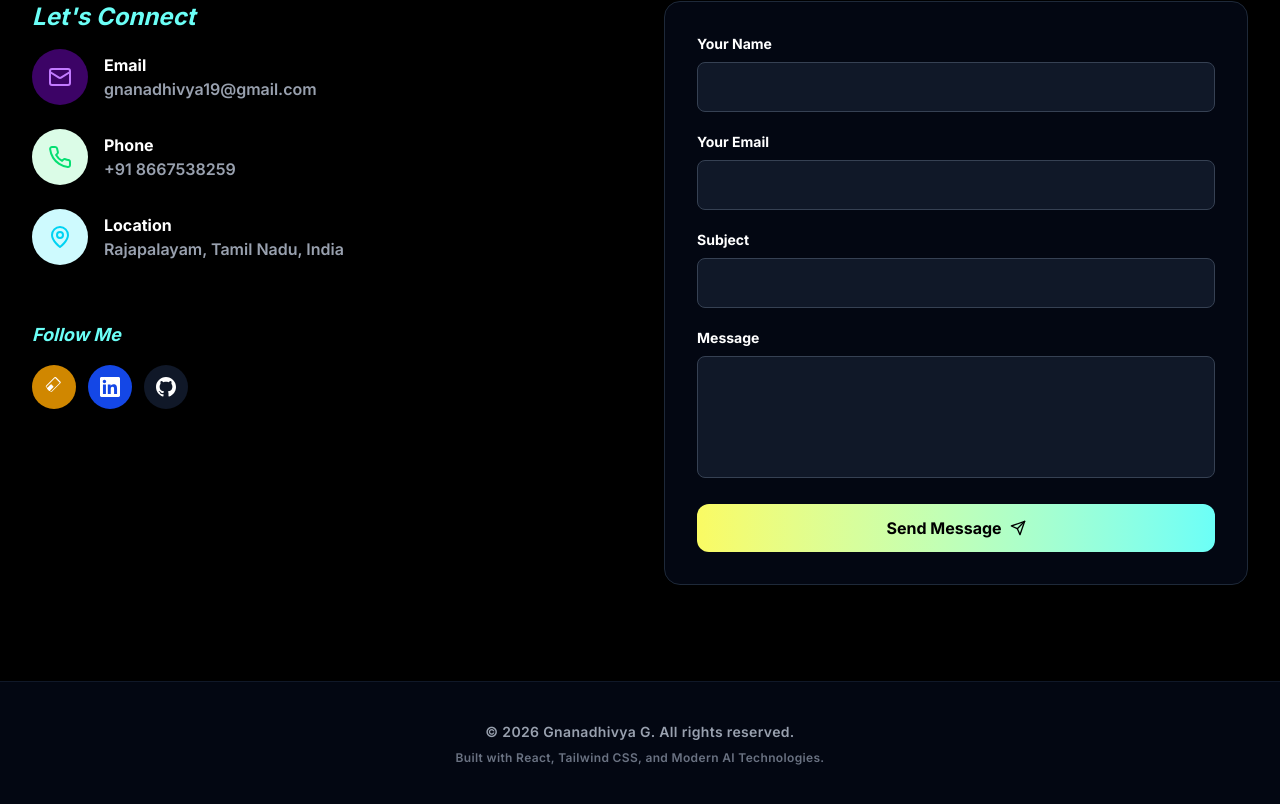
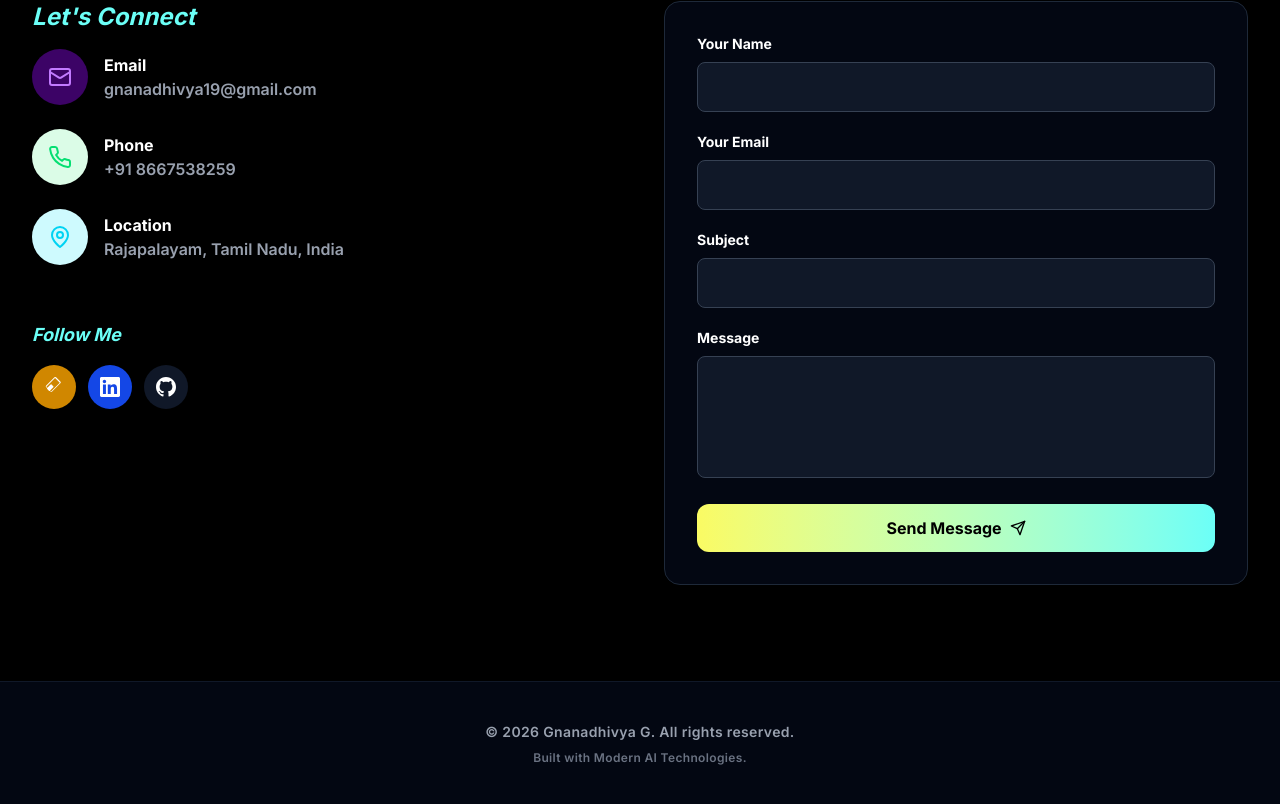
Before and after one commit to Gnanadhivya/portfolio, a React (Vite) app: page / in a window 1280 px wide. Shown: the part 6328-7132 px from the top of the page. Built offline with nearby package versions, Linux system fonts and the light colour scheme.

Commit message:
Update footer text to remove tech stack details
Removed mention of React and Tailwind CSS from footer.

```diff
--- a/src/components/Footer.jsx
+++ b/src/components/Footer.jsx
@@ -9,7 +9,7 @@ export default function Footer() {
           &copy; {currentYear === 2026 ? '2026' : `2026 - ${currentYear}`} Gnanadhivya G. All rights reserved.
         </p>
         <p className="mt-2 text-xs text-gray-450 dark:text-gray-500">
-          Built with  React, Tailwind CSS, and Modern AI Technologies.
+          Built with  Modern AI Technologies.
         </p>
       </div>
     </footer>
```
